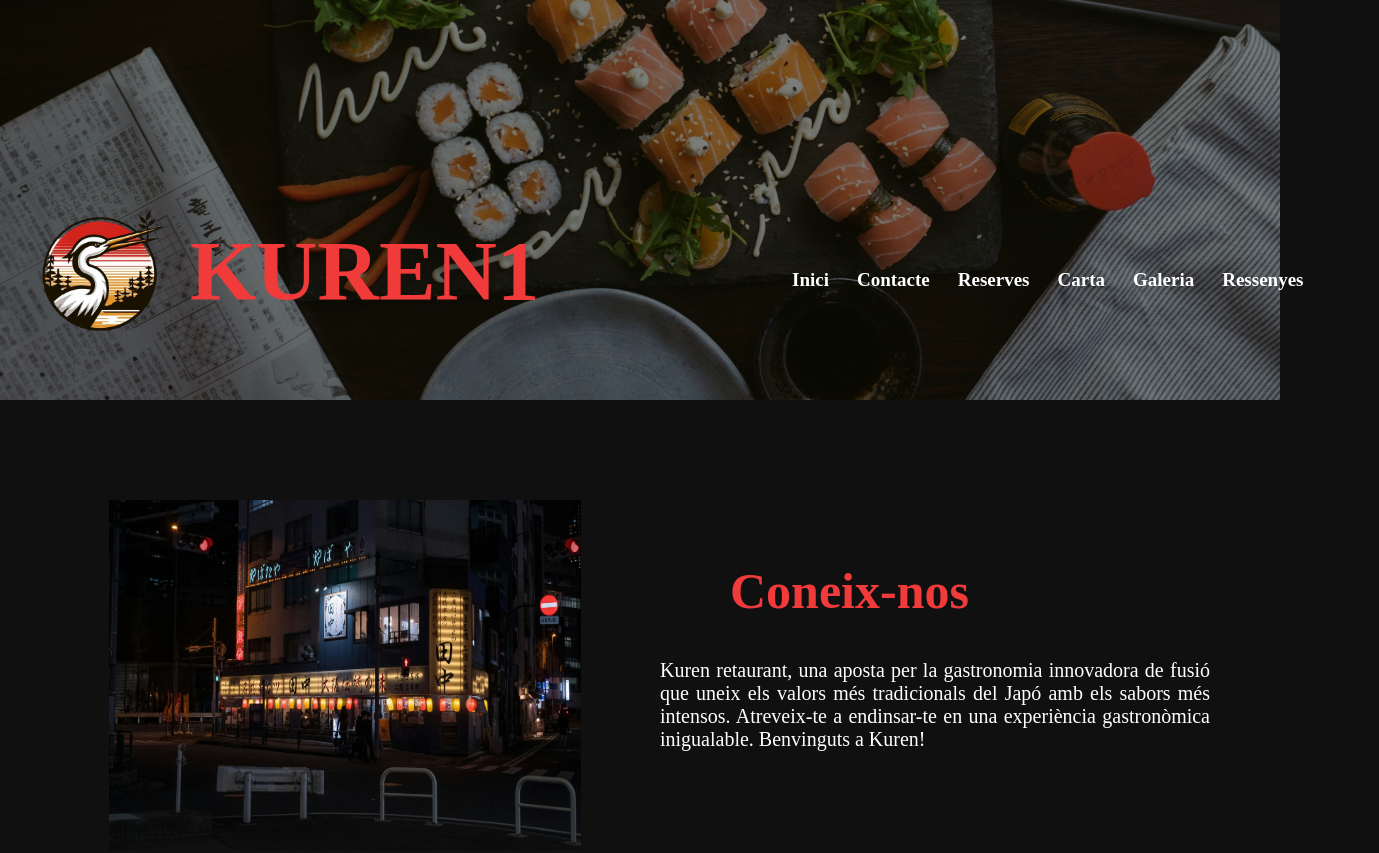
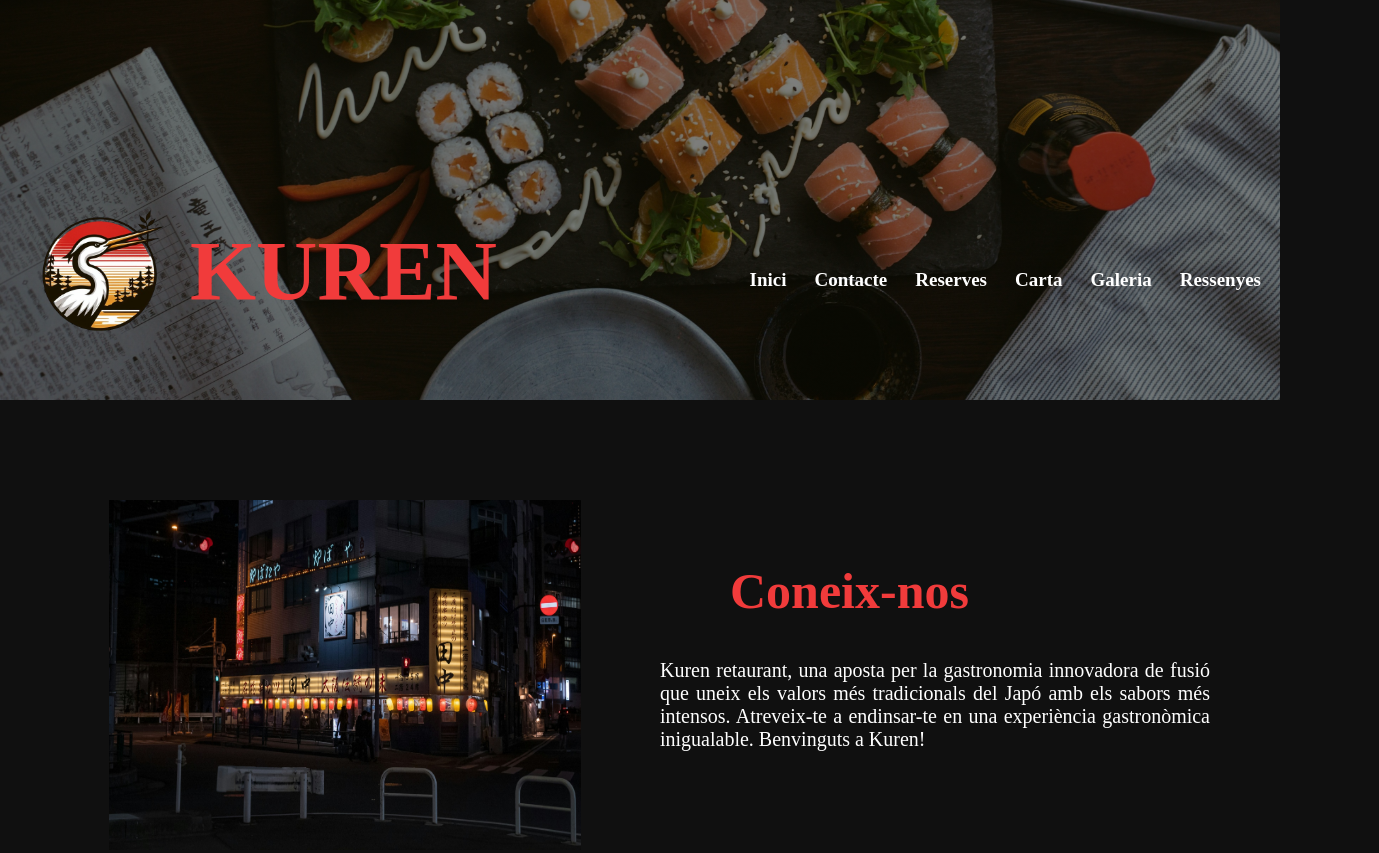
Before and after one commit to ShaiiX/kuren-restaurant, a plain HTML site: page index.html in a window 1280 px wide. Shown: the top 853 px of the page, 1379 px wide, since content can reach past the window. Drawn offline with Linux system fonts and the light colour scheme; files whose address does not match are found by name; a web font is replaced by a local one.

Commit message:
bybgybbuh

```diff
--- a/index.html
+++ b/index.html
@@ -23,7 +23,7 @@
 <body>
     <header class="header">
         <img class="logo" src="Imatges_Videos/logo_restaurante.png" alt="Logotip del Restaurant"/>
-        <h1 class="titulo">KUREN1</h1>
+        <h1 class="titulo">KUREN</h1>
         <nav>
             <ul class="navbar">
                 <li><a class="nav-animation" href="../index.html">Inici</a></li>
```
